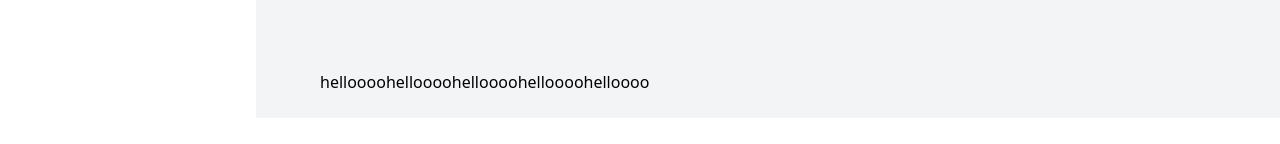
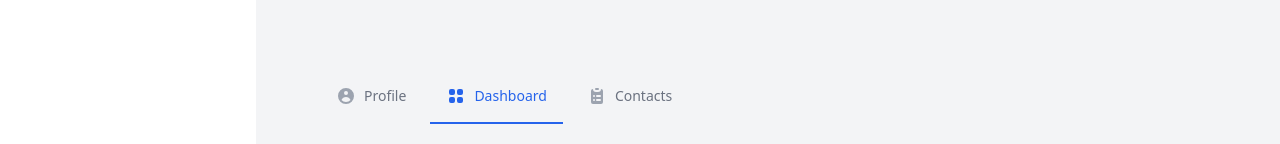
Before and after one commit to Obaayaa-1988/Nuxtjs-Workout-Tracker, a Nuxt app: page / in a window 1280 px wide. Shown: the part 794-938 px from the top of the page. Before the commit the page ends 912 px from the top, so only its background shows below. Built offline with nearby package versions, Linux system fonts and the light colour scheme.

Commit message:
modify footer component

```diff
--- a/components/FooterTracker.vue
+++ b/components/FooterTracker.vue
@@ -1,7 +1,7 @@
 <template>
   <div>
 
-<!-- <div class="border-b border-gray-200 dark:border-gray-700">
+<div class=" border-gray-200 dark:border-gray-700">
     <ul class="flex flex-wrap -mb-px text-sm font-medium text-center text-gray-500 dark:text-gray-400">
         <li class="mr-2">
             <a href="#" class="inline-flex p-4 rounded-t-lg border-b-2 border-transparent hover:text-gray-600 hover:border-gray-300 dark:hover:text-gray-300 group">
@@ -13,28 +13,22 @@
                 <svg aria-hidden="true" class="mr-2 w-5 h-5 text-blue-600 dark:text-blue-500" fill="currentColor" viewBox="0 0 20 20" xmlns="http://www.w3.org/2000/svg"><path d="M5 3a2 2 0 00-2 2v2a2 2 0 002 2h2a2 2 0 002-2V5a2 2 0 00-2-2H5zM5 11a2 2 0 00-2 2v2a2 2 0 002 2h2a2 2 0 002-2v-2a2 2 0 00-2-2H5zM11 5a2 2 0 012-2h2a2 2 0 012 2v2a2 2 0 01-2 2h-2a2 2 0 01-2-2V5zM11 13a2 2 0 012-2h2a2 2 0 012 2v2a2 2 0 01-2 2h-2a2 2 0 01-2-2v-2z"></path></svg>Dashboard
             </a>
         </li>
-        <li class="mr-2">
-            <a href="#" class="inline-flex p-4 rounded-t-lg border-b-2 border-transparent hover:text-gray-600 hover:border-gray-300 dark:hover:text-gray-300 group">
-                <svg aria-hidden="true" class="mr-2 w-5 h-5 text-gray-400 group-hover:text-gray-500 dark:text-gray-500 dark:group-hover:text-gray-300" fill="currentColor" viewBox="0 0 20 20" xmlns="http://www.w3.org/2000/svg"><path d="M5 4a1 1 0 00-2 0v7.268a2 2 0 000 3.464V16a1 1 0 102 0v-1.268a2 2 0 000-3.464V4zM11 4a1 1 0 10-2 0v1.268a2 2 0 000 3.464V16a1 1 0 102 0V8.732a2 2 0 000-3.464V4zM16 3a1 1 0 011 1v7.268a2 2 0 010 3.464V16a1 1 0 11-2 0v-1.268a2 2 0 010-3.464V4a1 1 0 011-1z"></path></svg>Settings
-            </a>
-        </li>
+
         <li class="mr-2">
             <a href="#" class="inline-flex p-4 rounded-t-lg border-b-2 border-transparent hover:text-gray-600 hover:border-gray-300 dark:hover:text-gray-300 group">
                 <svg aria-hidden="true" class="mr-2 w-5 h-5 text-gray-400 group-hover:text-gray-500 dark:text-gray-500 dark:group-hover:text-gray-300" fill="currentColor" viewBox="0 0 20 20" xmlns="http://www.w3.org/2000/svg"><path d="M9 2a1 1 0 000 2h2a1 1 0 100-2H9z"></path><path fill-rule="evenodd" d="M4 5a2 2 0 012-2 3 3 0 003 3h2a3 3 0 003-3 2 2 0 012 2v11a2 2 0 01-2 2H6a2 2 0 01-2-2V5zm3 4a1 1 0 000 2h.01a1 1 0 100-2H7zm3 0a1 1 0 000 2h3a1 1 0 100-2h-3zm-3 4a1 1 0 100 2h.01a1 1 0 100-2H7zm3 0a1 1 0 100 2h3a1 1 0 100-2h-3z" clip-rule="evenodd"></path></svg>Contacts
             </a>
         </li>
-        <li>
-            <a class="inline-block p-4 text-gray-400 rounded-t-lg cursor-not-allowed dark:text-gray-500">Disabled</a>
-        </li>
+
     </ul>
-</div>-->
-<div>
+</div>
+<!-- <div>
     <span>helloooo</span>
     <span>helloooo</span>
     <span>helloooo</span>
     <span>helloooo</span>
     <span>helloooo</span>
-</div>
+</div> -->
 
   </div>
 </template>
```
